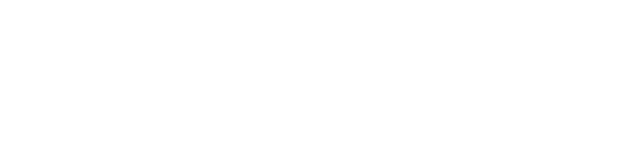
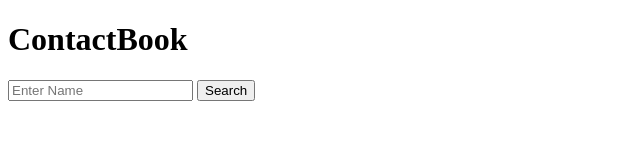
Before and after one commit to faiyankhan/ContactBook, a plain HTML site: page index.html in a window 1280 px wide. Shown: the whole page, without its empty margins (0-640 px from the left). Drawn offline with Linux system fonts and the light colour scheme.

Commit message:
input box and button created

```diff
--- a/index.html
+++ b/index.html
@@ -5,11 +5,20 @@
     <meta charset="UTF-8">
     <meta name="viewport" content="width=device-width, initial-scale=1.0">
     <title>ContactBook</title>
-    <link rel="stylesheet" href="./styles.css"/>
+    <link rel="stylesheet" href="./styles.css" />
 </head>
 
 <body>
+    <div class="container">
 
+        <h1>ContactBook</h1>
+        <div id="time"></div>
+        <input type="text" placeholder="Enter Name" id="search" class="inputbox">
+        <button type="button" onclick="search()">Search</button>
+
+        <div id="result"></div>
+
+    </div>
     <script src="./scripts.js"></script>
 </body>
 
```
